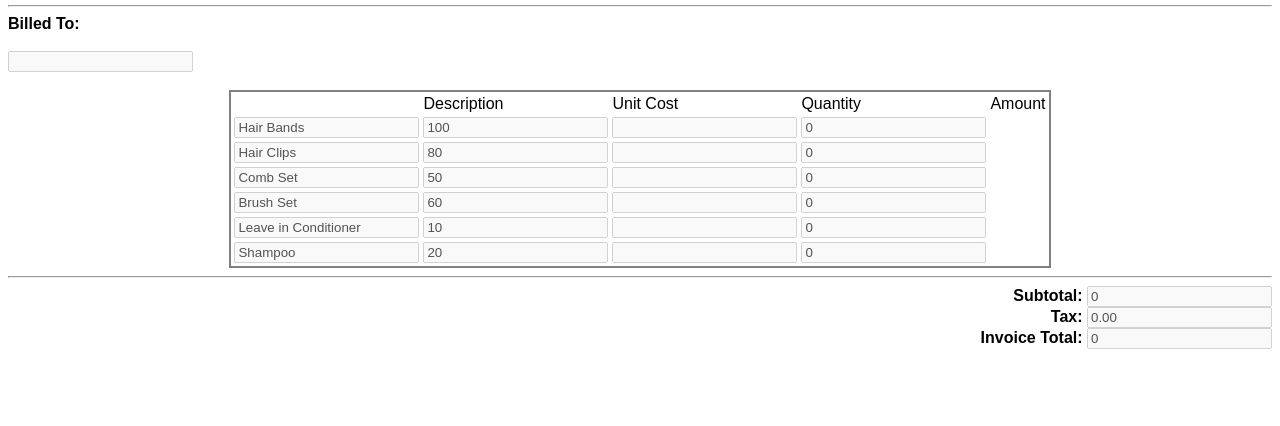
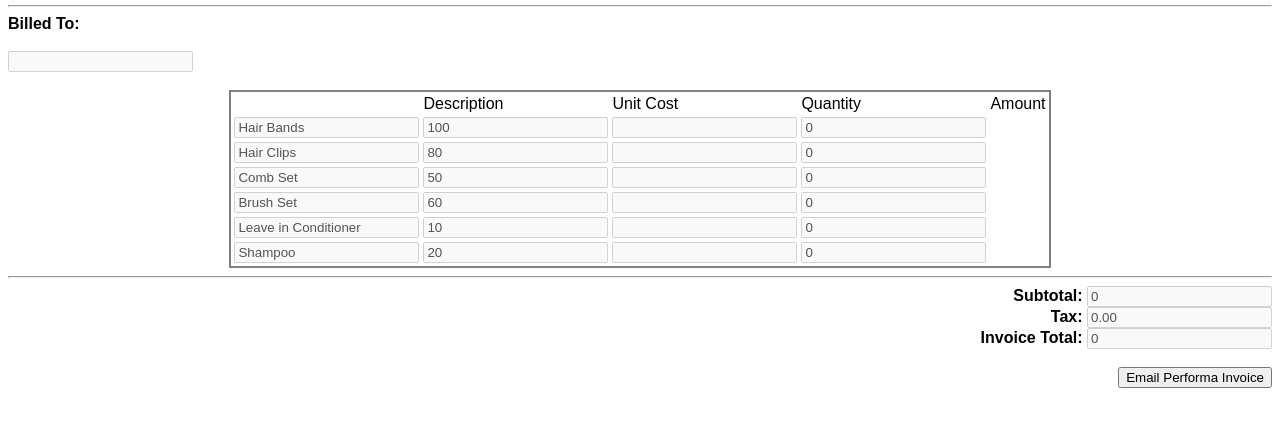
Before and after one commit to chavodon/Web-Project-3, a plain HTML site: page proforma.html in a window 1280 px wide. Shown: the part 60-486 px from the top of the page. Drawn offline with Linux system fonts and the light colour scheme.

Commit message:
Email function done

```diff
--- a/Js/script.js
+++ b/Js/script.js
@@ -58,3 +58,9 @@ function pass(){
 	document.getElementById("tax").value = tax.toFixed(2);
 	document.getElementById("total").value = parseFloat(document.getElementById("tax").value) + parseFloat(sum);
 }
+
+function mail(){
+	var email = localStorage.getItem("email");
+	location_of_button = document.getElementById("emailit");
+	location_of_button.href = "mailto:"+email+"?cc=lotspace619@gmail.com&subject=Performa Invoice&body=You have requested the services of Chirus";
+}
--- a/proforma.html
+++ b/proforma.html
@@ -79,6 +79,8 @@
               <h4>Invoice Total: </h4>
               <input type="textbox" id="total" disabled>
               <br>
+              <br>
+              <button type="Email" onclick="mail()"><a id="emailit">Email Performa Invoice</a></button>
             </div>
           </h4>
       </div>
```
